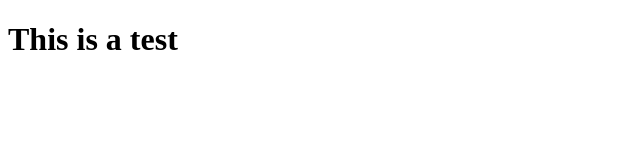
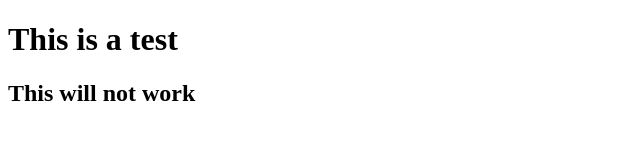
Before and after one commit to bensmith314/firstrepo, a plain HTML site: page index.html in a window 1280 px wide. Shown: the whole page, without its empty margins (0-640 px from the left). Drawn offline with Linux system fonts and the light colour scheme.

Commit message:
This is meant to break stuff
Totally.

```diff
--- a/index.html
+++ b/index.html
@@ -5,5 +5,6 @@
 </head>
 <body>
 <h1>This is a test</h1>
+<h2>This will not work</h2>
 </body>
 </html>
```
